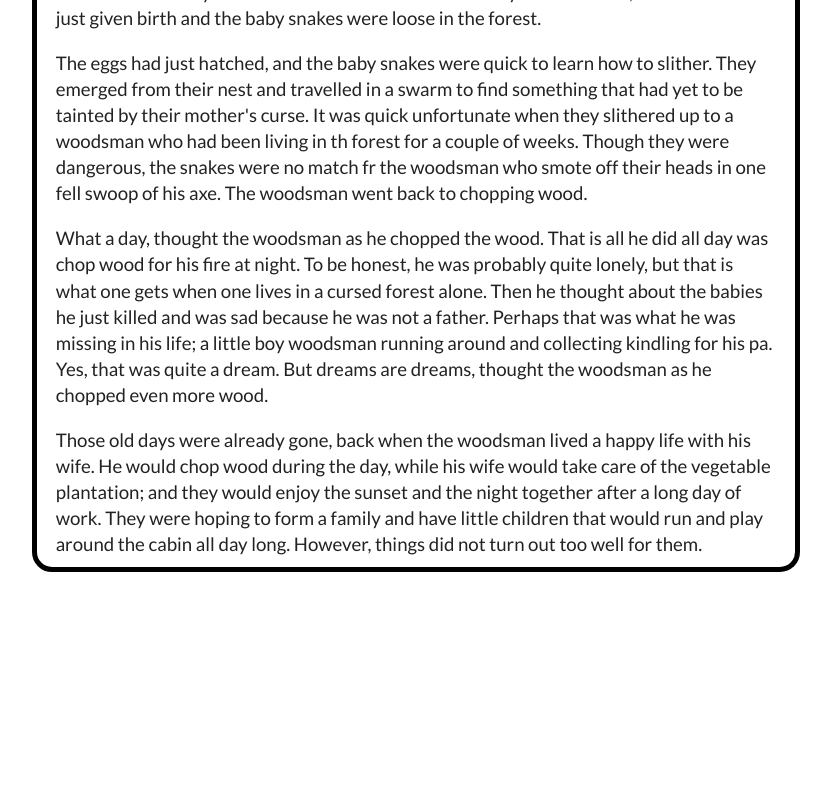
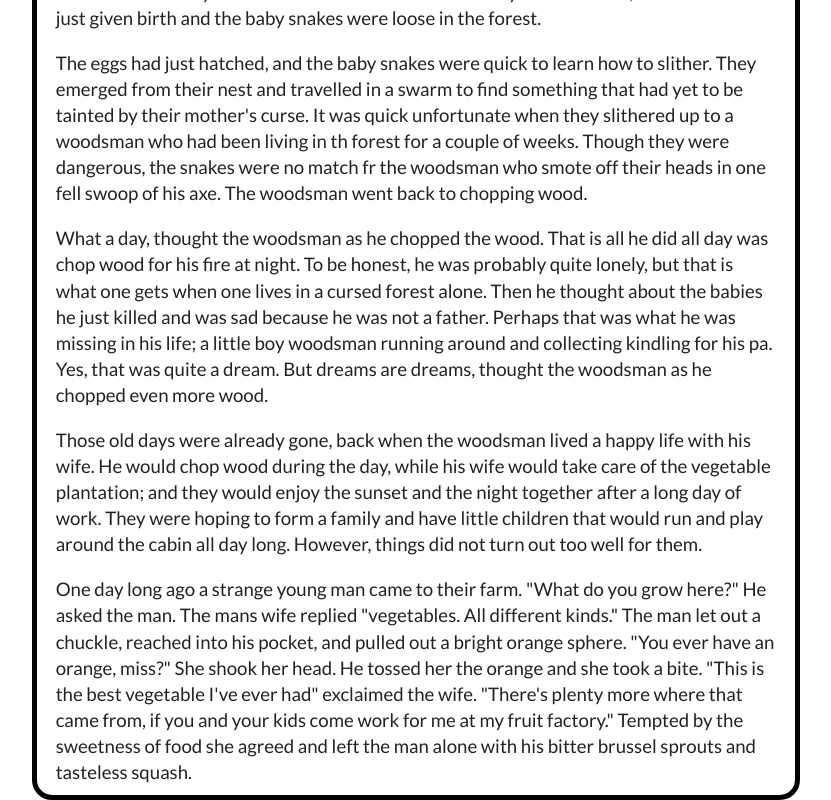
Before and after one commit to maysgar/corpse, a plain HTML site: page index.html in a window 1280 px wide. Shown: the part 1013-1813 px from the top of the page, without its empty margins (224-1055 px from the left). Before the commit the page ends 1585 px from the top, so only its background shows below. Drawn offline with nearby package versions, Linux system fonts and the light colour scheme.

Commit message:
max paragraph 2

```diff
--- a/index.html
+++ b/index.html
@@ -78,6 +78,9 @@
     and they would enjoy the sunset and the night together after a long day of work. They were hoping to form a family and have little children that would run and play around the cabin all day
     long. However, things did not turn out too well for them.
   </p>
+  <p>
+    One day long ago a strange young man came to their farm. "What do you grow here?" He asked the man. The mans wife replied "vegetables. All different kinds." The man let out a chuckle, reached into his pocket, and pulled out a bright orange sphere. "You ever have an orange, miss?" She shook her head. He tossed her the orange and she took a bite. "This is the best vegetable I've ever had" exclaimed the wife. "There's plenty more where that came from, if you and your kids come work for me at my fruit factory." Tempted by the sweetness of food she agreed and left the man alone with his bitter brussel sprouts and tasteless squash.
+  </p>
 
 </section>
 <aside id="paddingL"></aside>
```
